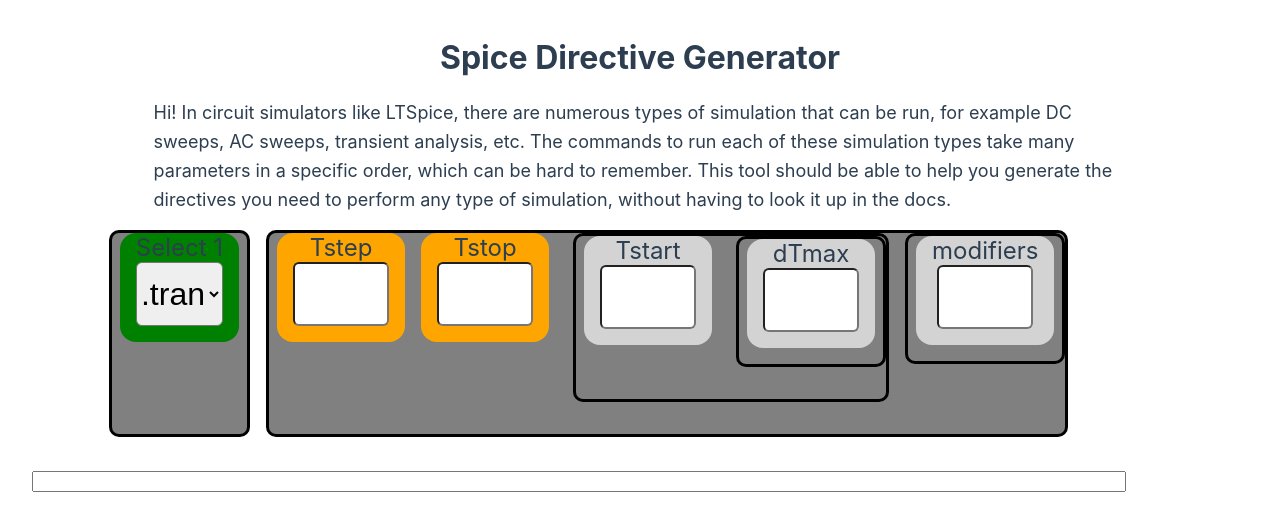
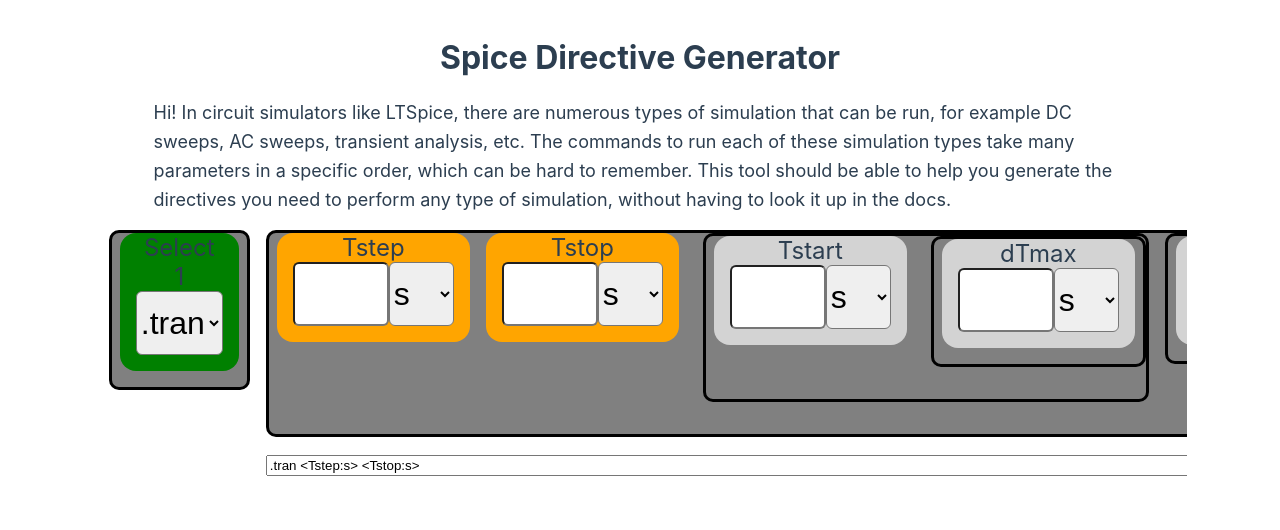
Before and after one commit to ianeyk/spice-directives, a Vue app in the folder spice-directives/: page / in a window 1280 px wide. Shown: the top 530 px of the page. Built offline with nearby package versions, Linux system fonts and the light colour scheme; the HTML template or start-up script is replaced by a standard one.

Commit message:
make directive text box reflect parameter chip values

```diff
--- a/spice-directives/src/App.vue
+++ b/spice-directives/src/App.vue
@@ -2,10 +2,9 @@
 import Parameters from './components/Parameters.vue';
 
 const parameterSets = [
-  // ".tran <Tstep> <Tstop> [<Tstart> [<dTmax>]] [<modifiers>]",
-  ".tran <Tstep> <Tstop> [<Tstart> [dTmax]] [modifiers]",
-  ".ac <oct, dec, lin> <Nsteps> <StartFreq> <EndFreq>",
-  ".dc <srcnam> <Vstart> <Vstop> <Vincr> [<srcnam2> <Vstart2> <Vstop2> <Vincr2>]",
+  ".tran <Tstep:s> <Tstop:s> [<Tstart:s> [dTmax:s]] [-modifiers]",
+  ".ac <oct, dec, lin> <Nsteps> <StartFreq:Hz> <EndFreq:Hz>",
+  ".dc <_srcnam:V1> <Vstart:0:V> <Vstop:5:V> <Vincr:10:m:V> [<srcnam2> <Vstart2> <Vstop2> <Vincr2>]",
 ]
 
 </script>
--- a/spice-directives/src/components/ParameterChip.vue
+++ b/spice-directives/src/components/ParameterChip.vue
@@ -1,5 +1,5 @@
 <script setup lang="ts">
-import type { booleanParameterProps, parameterChipStatus, parameterChipProps, parameterChipValue, selectParameterProps, textParameterProps, unitlessParameterProps, unitsParameterProps, siPrefix, parameterChipInputValue } from '@/types';
+import type { parameterChipStatus, parameterChipProps, parameterChipValue, siPrefix, parameterChipInputValue } from '@/types';
 import { computed, ref, watch, type ComputedRef, type Ref } from 'vue';
 import ParameterChipBoolean from './ParameterChipBoolean.vue';
 import ParameterChipText from './ParameterChipText.vue';
@@ -156,17 +156,36 @@ const emit = defineEmits<{'parameterChanged': [parameterChipValue]}>()
 const parsedProps: parameterChipProps = parseOption(props.docOpt, true)
 
 const valid: Ref<boolean> = ref(parsedProps.valid)
-const parameter: Ref<number | string | boolean> = ref(parsedProps.parameterProps.value)
+
+const parameterToString = (newValue: string | number | boolean) => {
+    if (!valid.value) {
+        if (props.optional) {
+            return ""
+        } else {
+            return "<" + props.docOpt + ">"
+        }
+    } else {
+        return String(newValue)
+    }
+}
+
+const basicParameter: Ref<string> = ref(String(parsedProps.parameterProps.value))
+const parameter: Ref<string> = ref(parameterToString(parsedProps.parameterProps.value))
 
 const parameterChanged = (newValues: parameterChipInputValue) => {
-    parameter.value = newValues.parameter
     valid.value = newValues.valid
+    basicParameter.value = String(newValues.parameter)
+    parameter.value = parameterToString(newValues.parameter)
 }
 
 const status: ComputedRef<parameterChipStatus> = computed(() => props.optional ?
     (valid.value ? 'optionalvalid' : 'optionalInvalid') :
     (valid.value ? 'requiredvalid' : 'requiredInvalid')
 )
+
+watch(props, () => {
+    parameter.value = parameterToString(basicParameter.value)
+})
 
 watch([parameter, valid], () => {
   emit('parameterChanged', {
@@ -175,7 +194,9 @@ watch([parameter, valid], () => {
     valid: valid.value,
     empty: !valid.value,
   })
-});
+}, {immediate: true});
+
+parameter.value = parameterToString(parsedProps.parameterProps.value)
 
 
 </script>
--- a/spice-directives/src/components/ParameterGroup.vue
+++ b/spice-directives/src/components/ParameterGroup.vue
@@ -13,10 +13,12 @@ const assert = (assertion: boolean, message: string = "") => {
 const props = withDefaults(defineProps<{
     docOpt: string,
     topLevel?: boolean,
+    directiveName?: string,
     index?: number,
     optional?: boolean,
 }>(), {
     topLevel: false,
+    directiveName: undefined,
     index: 0,
     optional: false,
 })
@@ -109,17 +111,17 @@ const valid: ComputedRef<boolean> = computed(() => {
     return optional.value || childrenValid.value.every(x => x) // if each child is either optional or valid
 })
 const parameter: ComputedRef<number | string | boolean> = computed(() => {
-    if (!valid) {
-        return ""
-    }
+    // if (!valid.value) {
+    //     if (optional) {
+    //         return ""
+    //     } else {
+    //         return props.docOpt
+    //     }
+    // }
     if (childrenParameters.value.length == 0) {
         return ""
     }
-    return childrenParameters.value.reduce((a, b) => {
-        if (b == "") {
-            return a
-        }
-        return a + " " + b}) // combine child parameters with spaces in between
+    return childrenParameters.value.reduce((a, b) => (a + " " + b).trim()) // combine child parameters with spaces in between
 })
 
 const parameterChanged = (newValues: parameterChipValue) => {
@@ -140,16 +142,21 @@ watch([parameter, valid], () => {
 </script>
 
 <template>
-    <div class="parameterGroupOuter">
-        <div v-for="(option, index) in parsedDocOpt" :key="index">
-            <component :is="isSingleParameter(option) ? ParameterChip : ParameterGroup" :doc-opt="option" :index="index" :optional="optional" @parameter-changed="parameterChanged"></component>
+    <div>
+        <div class="parameterGroup">
+            <div v-for="(option, index) in parsedDocOpt" :key="index">
+                <component :is="isSingleParameter(option) ? ParameterChip : ParameterGroup" :doc-opt="option" :index="index" :optional="optional" @parameter-changed="parameterChanged"></component>
+            </div>
+        </div>
+        <div class="directiveContainer" v-if="topLevel && directiveName !== undefined">
+            <input type="text" :value="directiveName + ' ' + parameter">
         </div>
     </div>
 </template>
 
 <style scoped>
 
-.parameterGroupOuter {
+.parameterGroup {
     display: inline-flex;
     background-color: grey;
     padding-bottom: 1rem;
@@ -160,4 +167,14 @@ watch([parameter, valid], () => {
     border-style: solid;
 }
 
+.directiveContainer {
+    display: block;
+    width: 90%;
+    margin-left: 1rem;
+}
+
+.directiveContainer input {
+    width: 100%;
+}
+
 </style>
--- a/spice-directives/src/components/Parameters.vue
+++ b/spice-directives/src/components/Parameters.vue
@@ -20,11 +20,9 @@ const selectedParameterNameChanged = (newValues: parameterChipValue) => {
     currentParameters.value = String(newValues.parameter)
 }
 
-const directiveChanged = (newValues: parameterChipValue) => {
-    directive.value = String(newValues.parameter)
+const parameterChanged = (newValues: parameterChipValue) => {
+    // directive.value = String(newValues.parameter)
 }
-
-const directive: Ref<string> = ref("")
 
 
 </script>
@@ -33,11 +31,8 @@ const directive: Ref<string> = ref("")
     <div class="chipContainer">
         <ParameterGroup :doc-opt="parameterNamesAsDocOpt" :top-level="true" :index="0" :optional="false" @parameter-changed="selectedParameterNameChanged"></ParameterGroup>
         <div v-for="parametersPart in parameterParts">
-            <ParameterGroup :class="parametersPart.name == currentParameters ? 'shown' : 'hidden'" :docOpt="parametersPart.parameters" :topLevel="true" :index="0" :optional="false" @parameter-changed="directiveChanged"></ParameterGroup>
+            <ParameterGroup :class="parametersPart.name == currentParameters ? 'shown' : 'hidden'" :docOpt="parametersPart.parameters" :topLevel="true" :directive-name="parametersPart.name" :index="0" :optional="false" @parameter-changed="parameterChanged"></ParameterGroup>
         </div>
-    </div>
-    <div class="directiveContainer">
-        <input type="text" v-model="directive">
     </div>
 </template>
 
@@ -52,15 +47,6 @@ const directive: Ref<string> = ref("")
     overflow-x: scroll;
 }
 
-.directiveContainer {
-    display: block;
-    width: 90%;
-}
-
-.directiveContainer input {
-    width: 100%;
-}
-
 .hidden {
     display: none;
 }
```
